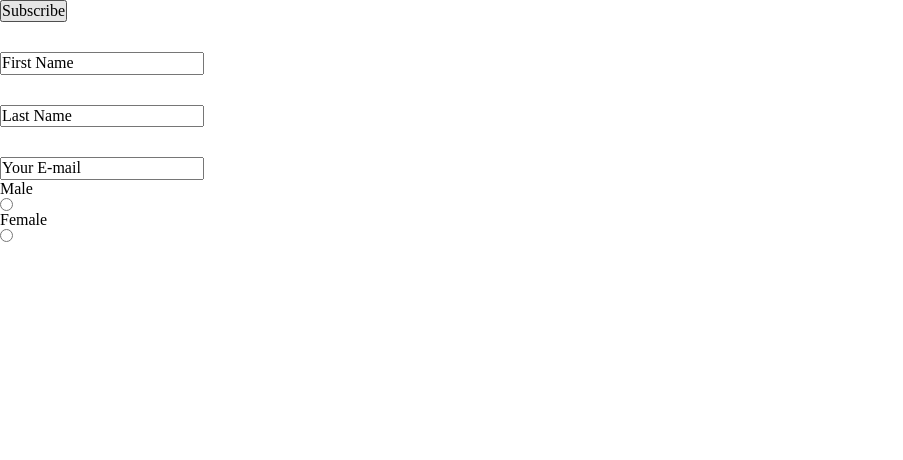
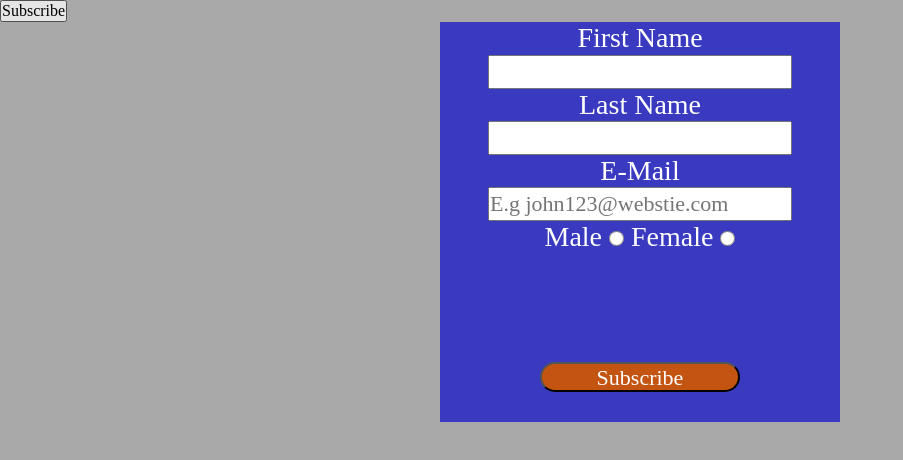
Before and after one commit to XavierMcin/Random-CSS-animations, a plain HTML site: page index.html in a window 1280 px wide. Both pictures are taken after a click on the input "Subscribe". Shown: the whole page, without its empty margins (0-903 px from the left). Drawn offline with nearby package versions, Linux system fonts and the light colour scheme.

Commit message:
practicing popup animations

```diff
--- a/index.html
+++ b/index.html
@@ -21,13 +21,17 @@
 
         <input type="submit" name="sumbit" value="Subscribe" class="subscribe">
 
-        <div>
+        <div id="misterform">
         	<form>
-        		<input type="text" name="firstName" value="First Name">
-        		<input type="text" name="lastName" value="Last Name">
-        		<input type="text" name="email" value="Your E-mail">
+        		First Name
+        		<input type="text" name="firstName">
+        		Last Name
+        		<input type="text" name="lastName">
+        		E-Mail
+        		<input type="text" name="email" placeholder="E.g john123@webstie.com">
         		Male <input type="radio" name="gender" ></input>
         		Female <input type="radio" name="gender" ></input>
+        		<input type="submit" name="sumbit" value="Subscribe"></input>
         	</form>
         </div>
 
@@ -40,5 +44,6 @@
             ga('create','UA-XXXXX-Y','auto');ga('send','pageview')
         </script>
         <script src="https://www.google-analytics.com/analytics.js" async defer></script>
+        <script type="text/javascript" src="script.js"></script>
     </body>
 </html>
--- a/script.js
+++ b/script.js
@@ -0,0 +1,6 @@
+$(function(){
+	$('.subscribe').on('click', function(){
+		$('#misterform').addClass('appear');
+		$('body').addClass('appear');
+	});
+});
--- a/style.css
+++ b/style.css
@@ -3,12 +3,78 @@
 	padding: 0;
 }
 
+body {
+	background: inherit;
+	transition: all .65s ease-in-out;
+}
+
+body.appear {
+	background: rgba(84,84,84,.5);
+}
+
+form {
+	font-size: 28px;
+	color: #FFF;
+}
 
 form > input {
 	display: block;
-	margin-top: 30px;
+	margin: auto;
+	height: 30px;
+	width: 300px;
+	font-size: 22px;
+	color: #C35411;
 }
 
 input[type=radio] {
-	margin-top: 0;
+	margin: 0;
+	display: inline-block;
+	padding: 0;
+	height: 15px;
+	width: 15px;
 }
+
+form > input[type=submit] {
+	position: absolute;
+	text-align: center;
+	bottom: 30px;
+	width: 200px;
+	border-radius: 30px;
+	color: #FFF;
+	background: #C35411;
+	left: 0;
+	right: 0;
+	outline: none;
+}
+
+#misterform {
+	height: 400px;
+	width: 400px;
+	margin: auto;
+	background: #3A3AC1;
+	text-align: center;
+	position: relative;
+	visibility: hidden;
+}
+
+#misterform.appear {
+	animation: slidein .75s cubic-bezier(1, 0.58, 0.35, 1.43) forwards;
+}
+
+
+
+
+@keyframes slidein {
+	from {
+		opacity: 0;
+		visibility: hidden;
+		transform: translateY(550px);
+	}
+
+	to {
+		opacity: 1;
+		visibility: visible;
+		transform: translateY(0);
+	}
+
+}
```
